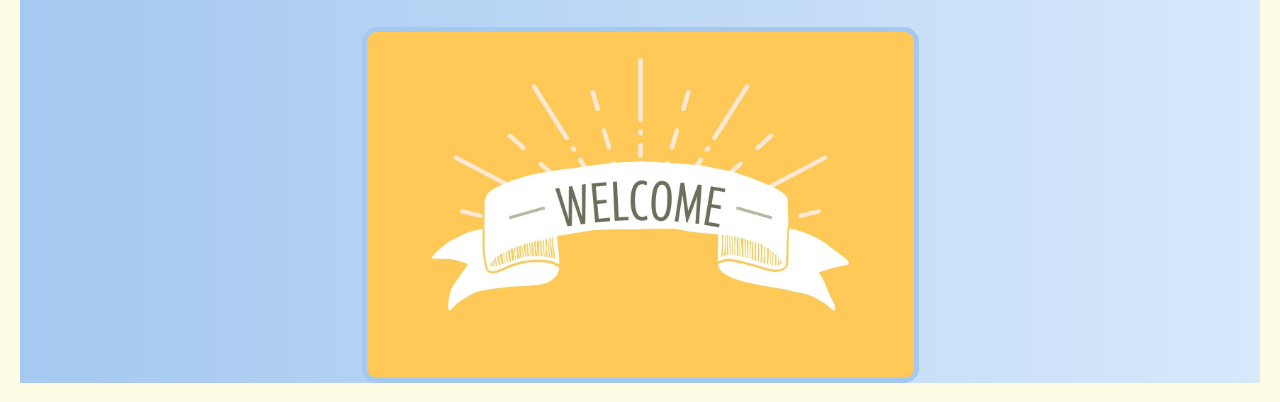
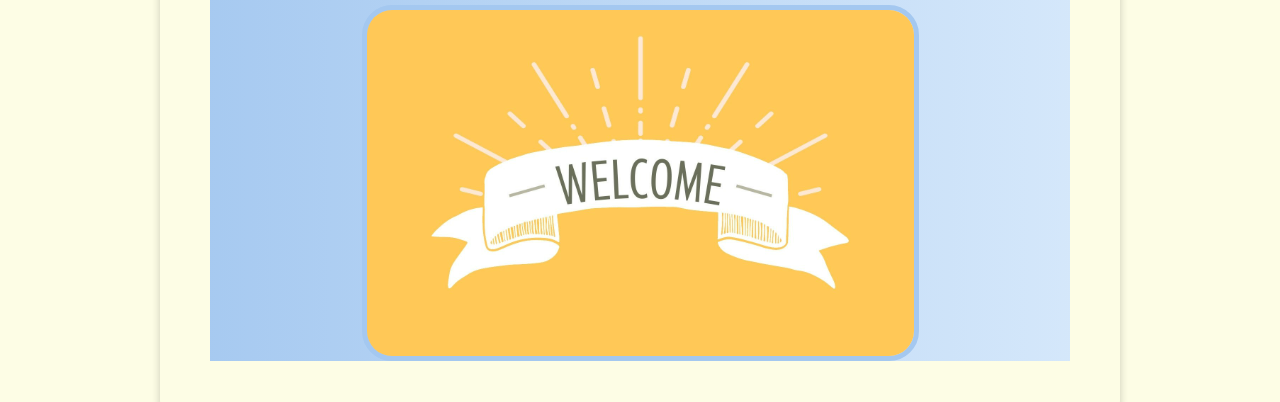
Before and after one commit to gcdelain/LIS500Project, a plain HTML site: page index.html in a window 1280 px wide. Shown: the part 394-796 px from the top of the page. Drawn offline with Linux system fonts and the light colour scheme.

Commit message:
Update stylesheets.css

```diff
--- a/styles/stylesheets.css
+++ b/styles/stylesheets.css
@@ -118,16 +118,18 @@ p {
 
 /* creates a center for the section*/
 section {
-   padding: 60px 20px;
+   padding-bottom: 60px;
    text-align: center;
+   width: 75%;
+   margin: auto
 }
 
 /* section for the words to be in a blue box as well as the images */
 .splash {
    background: linear-gradient(to right, #a4c8f0, #d7e9fb); /* Light pastel blue gradient */
    color: #333;
-   padding: 100px 20px;
-   border-radius: 0 0 30px 30px;
+   padding: 50px 50px;
+   border-radius: 10px;
    margin: 50px auto; /* Center the section */
    box-shadow: 0 4px 8px rgba(0, 0, 0, 0.2);
    box-sizing: border-box; /* Ensures padding doesn't add extra width */
@@ -137,10 +139,10 @@ section {
 /* Ensure images stay centered */
 .hero-image {
     border: 5px solid #a4c8f0; /* Soft pastel blue border */
-    border-radius: 15px; /* Curved corners */
+    border-radius: 30px; /* Curved corners */
     max-width: 100%; /* Ensures responsiveness */
     display: block; /* Centers the image */
-    margin: 0 auto; /* Centers the image */
+    margin: auto; /* Centers the image */
 }
 
 /* this is the part that is used to get my image and text left and right */
@@ -211,3 +213,7 @@ img {
    margin: 10px auto;
    border-radius: 5px;
 }
+.ul {
+   list-style-type: disc;
+   list-style-position: inside;
+}
```
